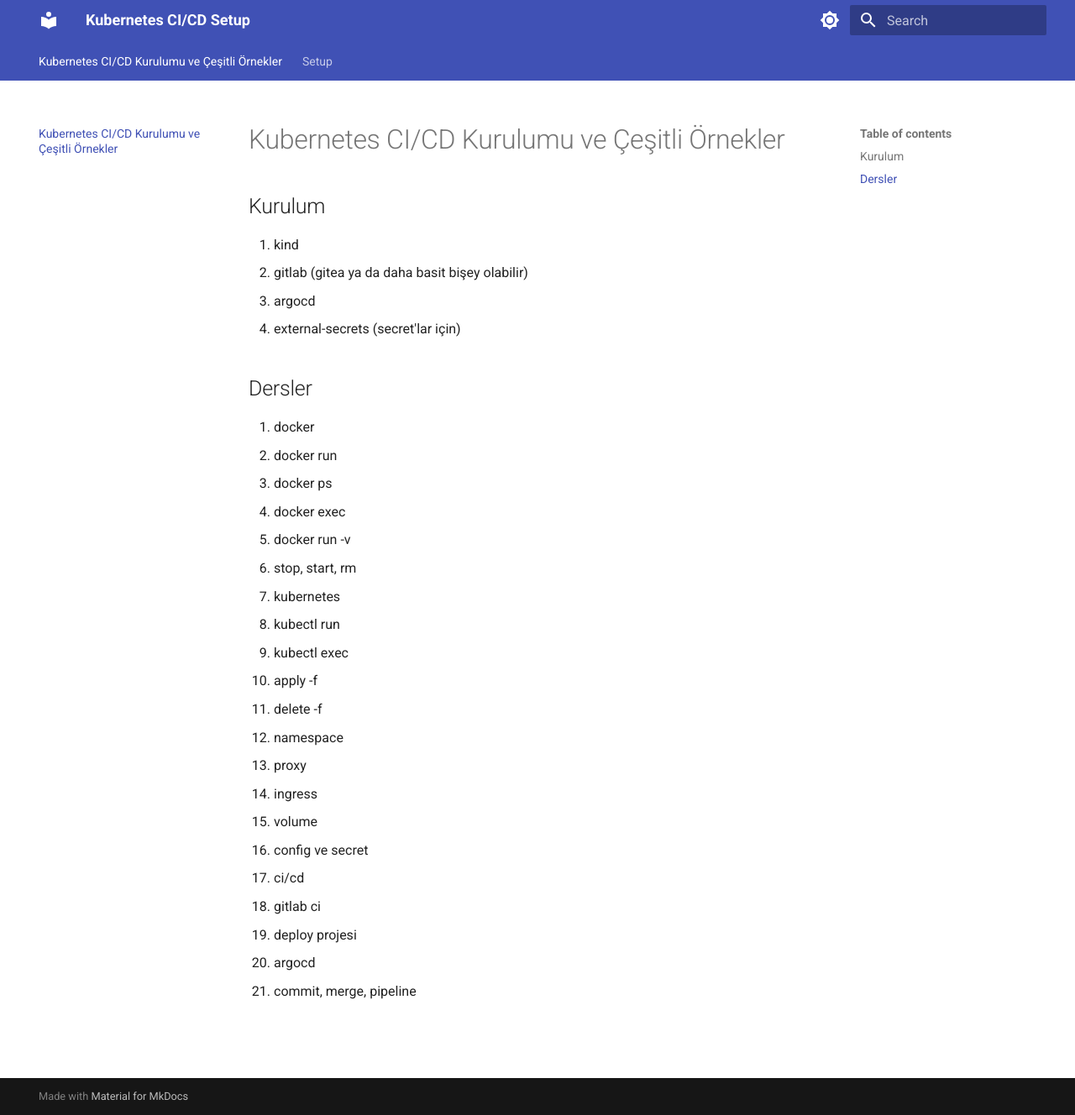
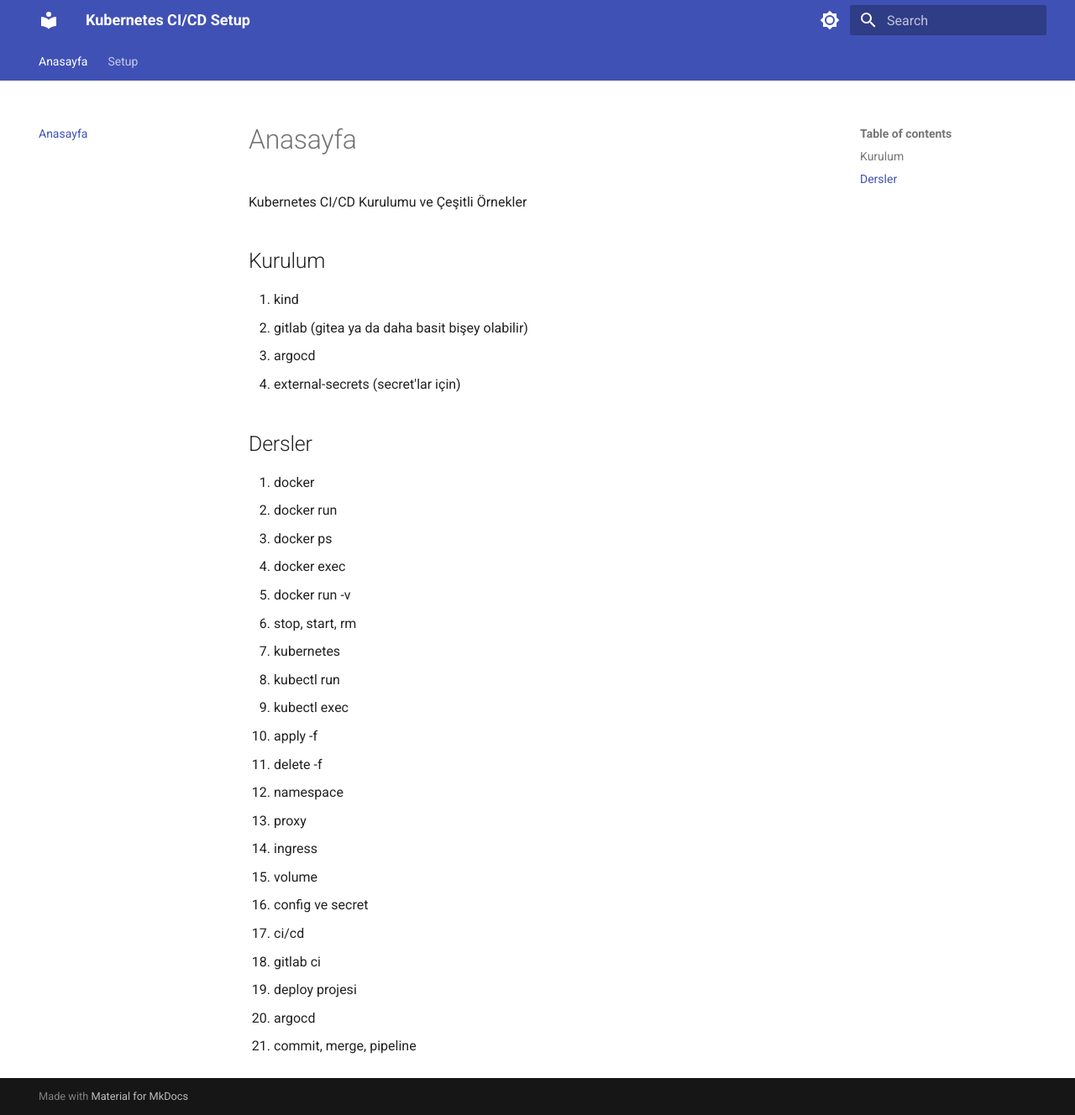
Before and after one commit to projectengine/kubernetes-cicd-setup, an MkDocs documentation site: the page built from docs/index.md, in a window 1280 px wide and 1328 px high. Shown: the whole window at 84% size. Built offline with MkDocs 1.6.1 and Material for MkDocs 9.7.7, drawn with Linux system fonts in a browser that asks for light colours.

Commit message:
başlık düzelt

```diff
--- a/docs/index.md
+++ b/docs/index.md
@@ -1,4 +1,6 @@
-# Kubernetes CI/CD Kurulumu ve Çeşitli Örnekler
+# Anasayfa
+
+Kubernetes CI/CD Kurulumu ve Çeşitli Örnekler
 
 ## Kurulum
 
```
